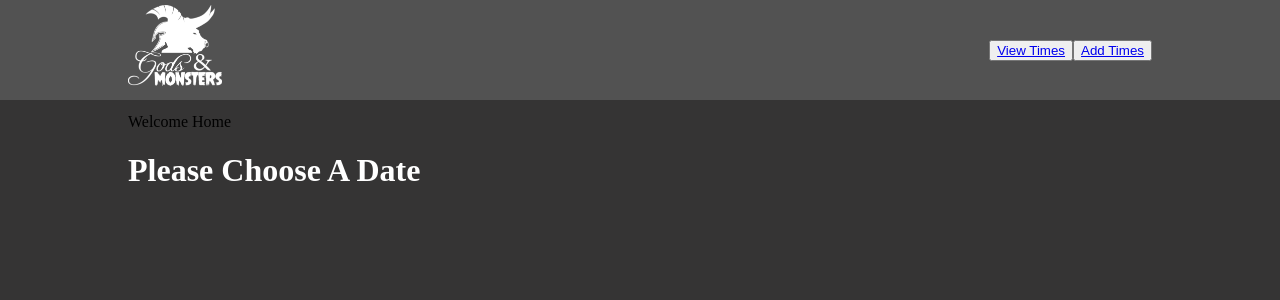
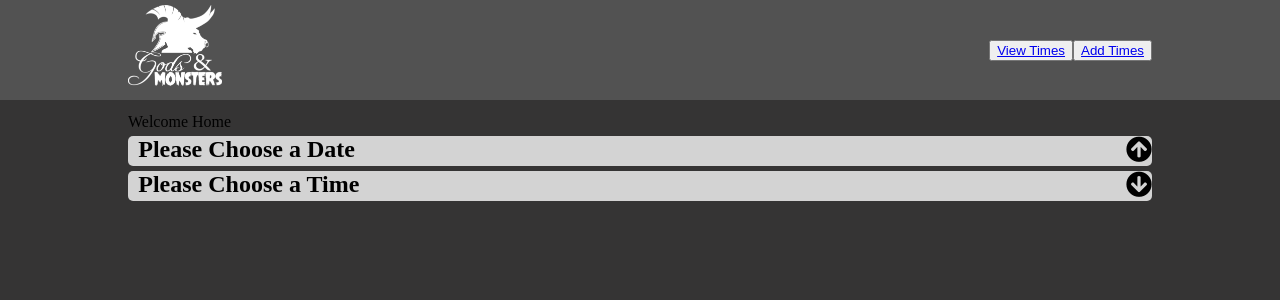
Before and after one commit to jork41989/godsNMonsters, a React (Create React App) app in the folder frontend/: page /#/ in a window 1280 px wide. Shown: the top 300 px of the page. Built offline with nearby package versions, Linux system fonts and the light colour scheme; no server answers.

Commit message:
trying to render times

```diff
--- a/frontend/public/index.html
+++ b/frontend/public/index.html
@@ -10,6 +10,8 @@
       content="Web site created using create-react-app"
     />
     <link rel="apple-touch-icon" href="%PUBLIC_URL%/logo192.png" />
+    <link rel="stylesheet" href="https://use.fontawesome.com/releases/v5.0.12/css/all.css"
+      integrity="sha384-G0fIWCsCzJIMAVNQPfjH08cyYaUtMwjJwqiRKxxE/rx96Uroj1BtIQ6MLJuheaO9" crossorigin="anonymous">
     <!--
       manifest.json provides metadata used when your web app is installed on a
       user's mobile device or desktop. See https://developers.google.com/web/fundamentals/web-app-manifest/
--- a/frontend/src/components/mainForm/form.css
+++ b/frontend/src/components/mainForm/form.css
@@ -16,3 +16,28 @@
   flex-direction: row;
   flex-wrap: wrap;
 }
+.formDivHeaders{
+  background-color: lightgray;
+  border-radius: 5px;
+  height: 30px;
+  margin-top: 5px;
+  display: flex;
+  flex-direction: row;
+  justify-content: space-between;
+}
+
+.formDivHeaders h2 {
+  margin: 0px;
+  padding-left: 1%;
+  width: 60%;
+
+}
+
+.dropDownArrows{
+  font-size: 26px;
+  text-align: center;
+}
+
+.hidden{
+  display: none;
+}
--- a/frontend/src/components/mainForm/form_times.jsx
+++ b/frontend/src/components/mainForm/form_times.jsx
@@ -5,12 +5,49 @@ class FormTimes extends React.Component {
 
   constructor(props) {
     super(props);
+    this.times = []
+    this.dateDiv = true
+    this.timesDiv = false
+    this.timesListAction = this.timesListAction.bind(this)
+    this.dropDowns = this.dropDowns.bind(this)
     this.dateCheck = this.dateCheck.bind(this)
     this.dayButtons = this.dayButtons.bind(this)
   }
 
   componentDidMount(){
     this.props.getTimes()
+  }
+
+  dropDowns(e){
+    e.preventDefault();
+    let type = e.target.parentNode.id
+    let div
+    let up
+    let down
+    switch(type){
+      case 'dates':
+        up = document.getElementById("dateUp")
+        down  = document.getElementById("dateDown")
+        div = document.getElementById("daysBody")
+        if (this.dateDiv){
+          this.dateDiv = false
+          up.classList.add('hidden')
+          down.classList.remove('hidden')
+          div.classList.add('hidden')
+        } else {
+          this.dateDiv = true
+          up.classList.remove('hidden')
+          down.classList.add('hidden')
+          div.classList.remove('hidden')
+        }
+      case 'time':
+        console.log('time')
+      default:
+        return null
+    }
+
+
+
   }
 
   dateCheck(){
@@ -40,8 +77,20 @@ class FormTimes extends React.Component {
 
   timesListAction(e){
     e.preventDefault();
+    this.times = this.props.times[e.target.innerHTML]
+    this.displayTimes()
+  }
 
-    console.log(e.target.innerHTML)
+  displayTimes(){
+    let timesText = Object.keys(this.times)
+    let buttons = []
+    console.log("HA")
+    if(timesText){
+      timesText.forEach(time => {
+        buttons.push(<button>{time}</button> )
+      })
+      return buttons
+    }
 
   }
 
@@ -58,11 +107,25 @@ class FormTimes extends React.Component {
 
   render(){
     let dayList = this.dateCheck()
-    console.log(dayList)
     return(
       <div>
-        <h1 className="formDate">Please Choose A Date</h1>
-        <div className='dayDiv'>{dayList}</div>
+        <div className="daysMainDiv">
+          <div className="formDivHeaders" id="dates">
+            <h2>Please Choose a Date</h2>
+            <i className="fas fa-arrow-circle-down hidden dropDownArrows" id="dateDown" onClick={this.dropDowns}></i>
+            <i className="fas fa-arrow-circle-up dropDownArrows" onClick={this.dropDowns} id="dateUp"></i>
+          </div>
+          <div className='dayDiv' id="daysBody">{dayList}</div>
+        </div>
+        <div className="timesMainDiv">
+          <div className="formDivHeaders" id="times">
+            <h2>Please Choose a Time</h2>
+            <i className="fas fa-arrow-circle-down dropDownArrows" id="timeDown" onClick={this.dropDowns}></i>
+            <i className="fas fa-arrow-circle-up hidden dropDownArrows" onClick={this.dropDowns} id="timeUp"></i>
+          </div>
+          <div></div>
+        </div>
+
 
       </div>
     )
```
